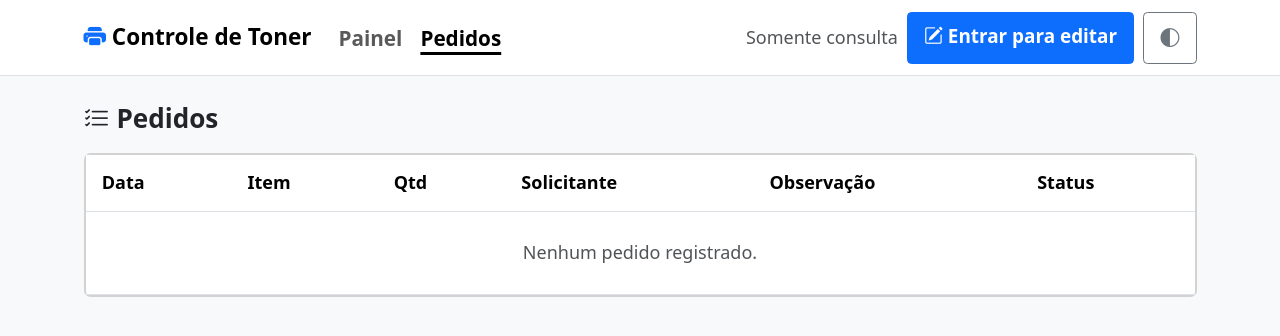
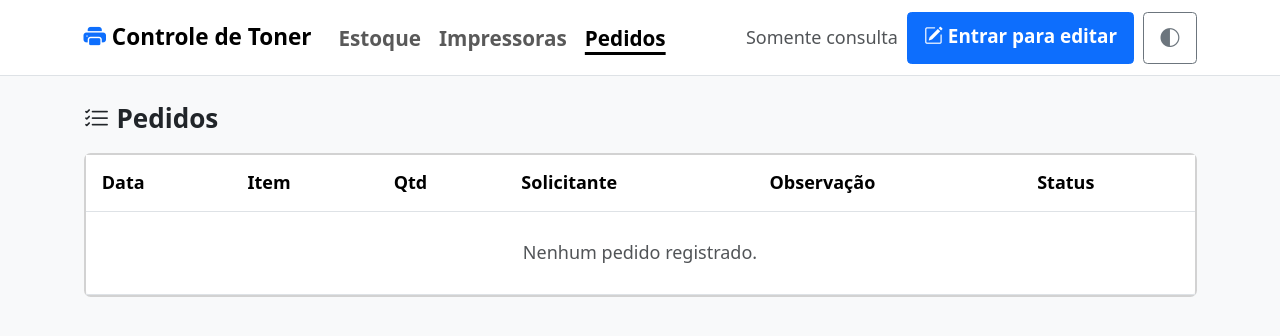
Before and after one commit to DaniloSRocha26/Estoque-Lab-PVI, a Django app: page /pedidos/ in a window 1280 px wide. Shown: the top 336 px of the page. Run offline with Django 5.2, Linux system fonts and the light colour scheme; data that the repository does not hold is empty.

Commit message:
Painel dividido em duas páginas: Estoque (inicial) e Impressoras

```diff
--- a/config/settings.py
+++ b/config/settings.py
@@ -130,8 +130,8 @@ MAILERS = {
 
 # Login
 LOGIN_URL = 'login'
-LOGIN_REDIRECT_URL = 'painel'
-LOGOUT_REDIRECT_URL = 'painel'
+LOGIN_REDIRECT_URL = 'estoque'
+LOGOUT_REDIRECT_URL = 'estoque'
 
 # Testes mais rápidos: hash simples só ao rodar "manage.py test"
 import sys
--- a/estoque/services.py
+++ b/estoque/services.py
@@ -26,10 +26,10 @@ def impressoras_com_niveis():
     return impressoras
 
 
-def calcular_alertas():
+def calcular_alertas(impressoras=None):
     """Itens com estoque abaixo do mínimo e ao menos uma impressora sem reserva na sala."""
     sem_reserva = defaultdict(list)  # consumivel_id -> nomes das impressoras (e cor) sem reserva
-    for imp in impressoras_com_niveis():
+    for imp in (impressoras if impressoras is not None else impressoras_com_niveis()):
         for linha in imp.linhas:
             if linha.toner and linha.na_sala == 0:
                 rotulo = f'{imp.nome} ({linha.get_cor_display()})' if imp.colorida else imp.nome
--- a/estoque/templates/403.html
+++ b/estoque/templates/403.html
@@ -5,6 +5,6 @@
   <i class="bi bi-shield-lock display-4 text-body-secondary"></i>
   <h1 class="h4 mt-3">Sem permissão</h1>
   <p class="text-body-secondary">Seu perfil é somente consulta. Peça a um administrador para fazer essa alteração.</p>
-  <a class="btn btn-primary" href="{% url 'painel' %}">Voltar ao painel</a>
+  <a class="btn btn-primary" href="{% url 'estoque' %}">Voltar ao início</a>
 </div>
 {% endblock %}
--- a/estoque/templates/estoque/base.html
+++ b/estoque/templates/estoque/base.html
@@ -19,11 +19,12 @@
 <body class="bg-body-tertiary">
   <nav class="navbar navbar-expand bg-body border-bottom sticky-top">
     <div class="container">
-      <a class="navbar-brand fw-semibold" href="{% url 'painel' %}">
+      <a class="navbar-brand fw-semibold" href="{% url 'estoque' %}">
         <i class="bi bi-printer-fill text-primary"></i> Controle de Toner
       </a>
       <ul class="navbar-nav me-auto">
-        <li class="nav-item"><a class="nav-link {% if request.resolver_match.url_name == 'painel' %}active{% endif %}" href="{% url 'painel' %}">Painel</a></li>
+        <li class="nav-item"><a class="nav-link {% if request.resolver_match.url_name == 'estoque' %}active{% endif %}" href="{% url 'estoque' %}">Estoque</a></li>
+        <li class="nav-item"><a class="nav-link {% if request.resolver_match.url_name == 'impressoras' %}active{% endif %}" href="{% url 'impressoras' %}">Impressoras</a></li>
         <li class="nav-item"><a class="nav-link {% if request.resolver_match.url_name == 'pedidos' %}active{% endif %}" href="{% url 'pedidos' %}">Pedidos</a></li>
         {% if pode_editar %}
         <li class="nav-item"><a class="nav-link {% if request.resolver_match.url_name == 'cadastros' %}active{% endif %}" href="{% url 'cadastros' %}">Cadastros</a></li>
--- a/estoque/urls.py
+++ b/estoque/urls.py
@@ -3,7 +3,8 @@ from django.urls import path
 from . import cadastros, usuarios, views
 
 urlpatterns = [
-    path('', views.painel, name='painel'),
+    path('', views.pagina_estoque, name='estoque'),
+    path('impressoras/', views.pagina_impressoras, name='impressoras'),
     path('impressoras/<int:pk>/atualizar/', views.atualizar_impressora, name='atualizar_impressora'),
     path('consumiveis/<int:pk>/atualizar/', views.atualizar_consumivel, name='atualizar_consumivel'),
     path('pedidos/', views.pedidos, name='pedidos'),
--- a/estoque/views.py
+++ b/estoque/views.py
@@ -21,26 +21,37 @@ def _inteiro(valor, minimo=0, maximo=None):
     return numero
 
 
-def painel(request):
+def _contexto_base():
+    """Dados do aviso geral, usados no topo das páginas Estoque e Impressoras."""
     impressoras = impressoras_com_niveis()
     consumiveis = list(Consumivel.objects.order_by('tipo', 'nome'))
-    por_modelo = {}
-    for imp in impressoras:
-        por_modelo.setdefault(imp.modelo, []).append(imp)
-    grupos = [{'modelo': m, 'impressoras': lista}
-              for m, lista in sorted(por_modelo.items(), key=lambda par: par[0].nome.lower())]
-    return render(request, 'estoque/painel.html', {
+    alertas = calcular_alertas(impressoras)
+    return {
         'impressoras': impressoras,
-        'grupos': grupos,
         'consumiveis': consumiveis,
-        'alertas': calcular_alertas(),
+        'alertas': alertas,
         'resumo': {
             'impressoras': len(impressoras),
             'nivel_baixo': sum(1 for i in impressoras if i.nivel_minimo <= NIVEL_BAIXO),
             'abaixo_minimo': sum(1 for c in consumiveis if c.estoque_unidade < c.estoque_minimo),
             'pedidos_abertos': Pedido.objects.filter(status__in=STATUS_EM_ANDAMENTO).count(),
         },
-    })
+    }
+
+
+def pagina_estoque(request):
+    return render(request, 'estoque/estoque.html', _contexto_base())
+
+
+def pagina_impressoras(request):
+    contexto = _contexto_base()
+    por_modelo = {}
+    for imp in contexto['impressoras']:
+        por_modelo.setdefault(imp.modelo, []).append(imp)
+    contexto['grupos'] = [
+        {'modelo': m, 'impressoras': lista}
+        for m, lista in sorted(por_modelo.items(), key=lambda par: par[0].nome.lower())]
+    return render(request, 'estoque/impressoras.html', contexto)
 
 
 @somente_admin
@@ -67,7 +78,7 @@ def atualizar_impressora(request, pk):
             impressora.residuo_na_sala = residuo
             impressora.save(update_fields=['residuo_na_sala'])
         messages.success(request, f'{impressora.nome} atualizada.')
-    return redirect('painel')
+    return redirect('impressoras')
 
 
 @somente_admin
@@ -81,7 +92,7 @@ def atualizar_consumivel(request, pk):
         consumivel.estoque_unidade = estoque
         consumivel.save(update_fields=['estoque_unidade'])
         messages.success(request, f'Estoque de {consumivel.nome} atualizado.')
-    return redirect('painel')
+    return redirect('estoque')
 
 
 def pedidos(request):
@@ -109,7 +120,7 @@ def criar_pedido(request):
         )
         messages.success(request, 'Pedido criado.')
     voltar = request.POST.get('voltar')
-    return redirect(voltar if voltar in ('painel', 'pedidos') else 'pedidos')
+    return redirect(voltar if voltar in ('estoque', 'impressoras', 'pedidos') else 'pedidos')
 
 
 @somente_admin
```
Also changed, not shown: estoque/templates/estoque/_resumo.html (added, +14 -0 lines), estoque/templates/estoque/estoque.html (renamed from estoque/templates/estoque/painel.html, +3 -70 lines), estoque/templates/estoque/impressoras.html (added, +59 -0 lines), estoque/tests.py (+41 -6 lines).
